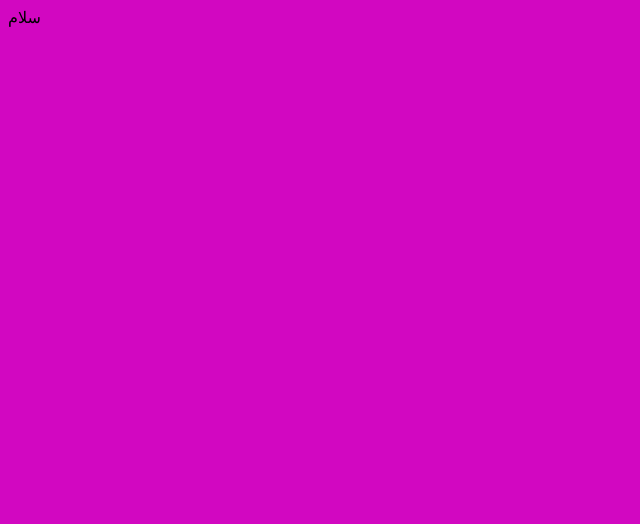
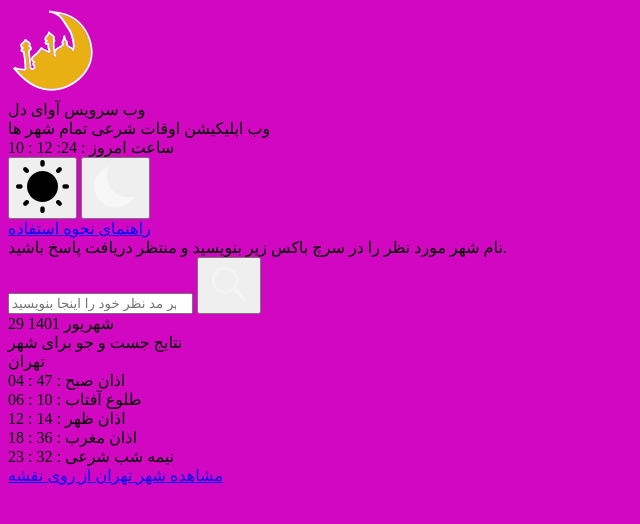
Before and after one commit to omid-bakeri/Religious-Times, a plain HTML site: page index.html in a window 1280 px wide. Shown: the whole page, without its empty margins (0-640 px from the left). Drawn offline with Linux system fonts and the light colour scheme.

Commit message:
file index.html is updated

```diff
--- a/index.html
+++ b/index.html
@@ -18,7 +18,67 @@
   </head>
   <body>
     <section>
-      <div class="hello">سلام</div>
+      <div class="container">
+        <div class="logo">
+          <img
+            src="icons/icons8-crescent-city-88.png"
+            alt="وب اپلیکیشن اوقات شرعی تمام شهر های ایران"
+          />
+          <div class="logoTitle">وب سرویس آوای دل</div>
+        </div>
+        <div class="TitleApp">وب اپلیکیشن اوقات شرعی تمام شهر ها</div>
+        <div class="conTainerApp">
+          <div class="timeSet">ساعت امروز : 24: 12 : 10</div>
+          <div class="nightDayState">
+            <button>
+              <img src="icons/icons8-sun-53.png" alt="حالت روز" />
+            </button>
+            <button>
+              <img src="icons/icons8-moon-symbol-53.png" alt="حالت شب" />
+            </button>
+          </div>
+        </div>
+        <div class="Guidelink">
+          <a class="Guide" href="#">راهنمای نحوه استفاده</a>
+        </div>
+        <div class="guideBox"></div>
+        <div class="searchBoxTextGuide">
+          نام شهر مورد نظر را در سرچ باکس زیر بنویسید و منتظر دریافت پاسخ باشید.
+        </div>
+        <div class="search">
+          <input
+            class="searchBoxInput"
+            type="search"
+            placeholder="نام شهر مد نظر خود را اینجا بنویسید ..."
+          />
+          <button>
+            <img
+              class="search-box-icon-search"
+              src="icons/icons8-search-48.png"
+              alt="جست و جو"
+            />
+          </button>
+        </div>
+        <div class="result-box">
+          <div class="result-box-day">29 شهریور 1401</div>
+          <div class="result-search-result-city">
+            نتایج جست و جو برای شهر
+            <div class="result-city">تهران</div>
+          </div>
+          <div class="result-religious-times azan-sobh">اذان صبح : 47 : 04</div>
+          <div class="result-religious-times tolo-aftab">
+            طلوع آفتاب : 10 : 06
+          </div>
+          <div class="result-religious-times azan-zohr">اذان ظهر : 14 : 12</div>
+          <div class="result-religious-times azan-maghreb">
+            اذان مغرب : 36 : 18
+          </div>
+          <div class="result-religious-times nime-sharei-shab">
+            نیمه شب شرعی : 32 : 23
+          </div>
+          <a href="#" class="map-link">مشاهده شهر تهران از روی نقشه</a>
+        </div>
+      </div>
     </section>
   </body>
 </html>
--- a/style.css
+++ b/style.css
@@ -1,5 +1,5 @@
 @media screen and (min-width: 500px) {
-  body {
+  /* body {
     background-color: rgb(150, 235, 150);
-  }
+  } */
 }
```
Also changed, not shown: fonts/BKamran.ttf (added), fonts/BYekan.ttf (added).
